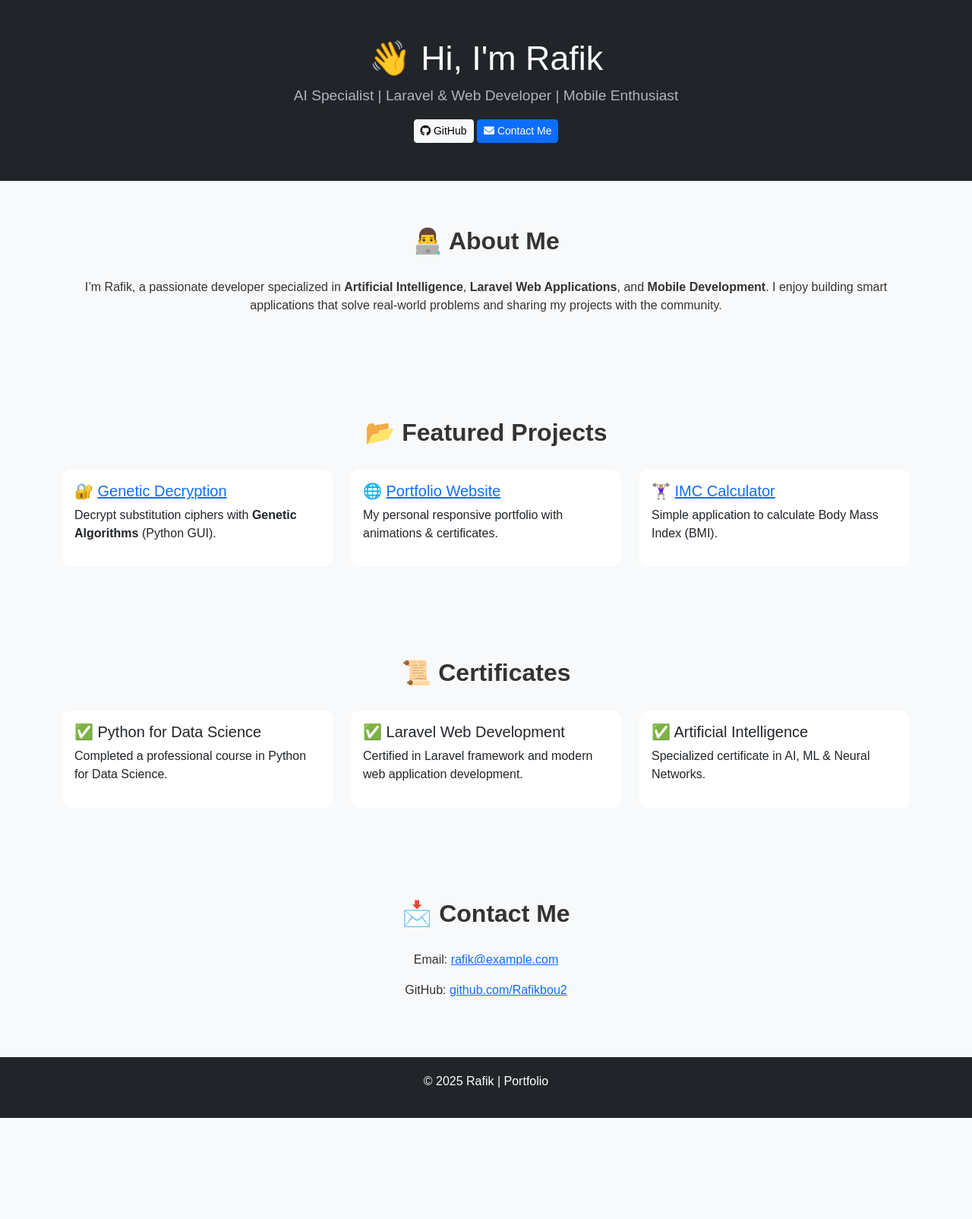
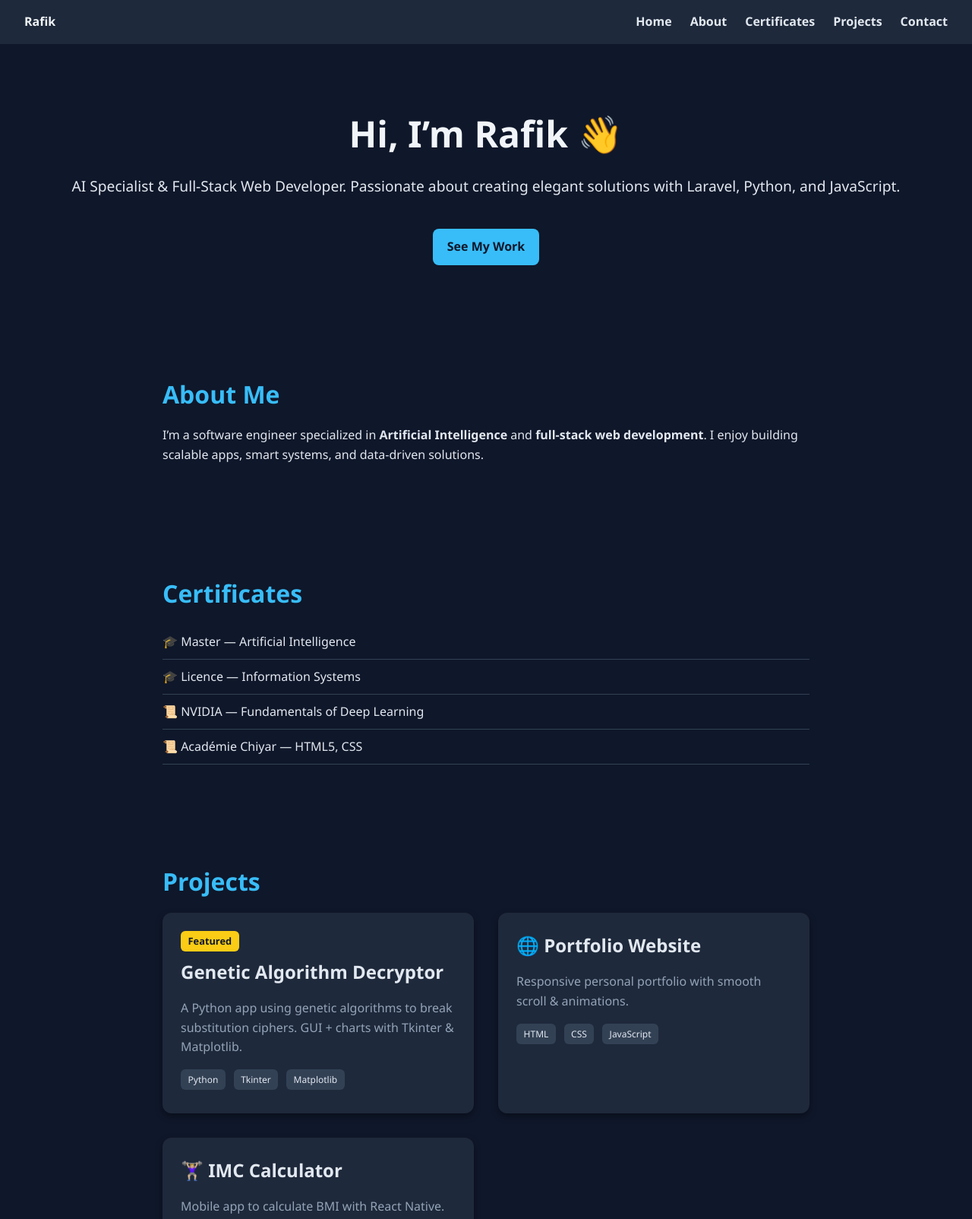
Before and after one commit to Rafikbou2/portfolio, a plain HTML site: page index.html in a window 1280 px wide. Shown: the top 1604 px of the page at 76% size. Before the commit the page ends 1471 px from the top, so only its background shows below. Drawn offline with nearby package versions, Linux system fonts and the light colour scheme.

Commit message:
Update index.html

```diff
--- a/index.html
+++ b/index.html
@@ -1,158 +1,291 @@
 <!DOCTYPE html>
-<html lang="en" dir="ltr">
+<html lang="en">
 <head>
-  <meta charset="UTF-8" />
-  <meta name="viewport" content="width=device-width, initial-scale=1.0"/>
+  <meta charset="UTF-8">
+  <meta name="viewport" content="width=device-width, initial-scale=1.0">
   <title>Rafik | Portfolio</title>
-  <meta name="description" content="Rafik — AI Specialist, Laravel & Web Developer. Portfolio, certificates, and projects showcasing AI, web, and mobile development skills."/>
-  <link rel="stylesheet" href="https://cdn.jsdelivr.net/npm/bootstrap@5.3.0/dist/css/bootstrap.min.css">
-  <link rel="stylesheet" href="https://cdnjs.cloudflare.com/ajax/libs/font-awesome/6.4.0/css/all.min.css">
   <style>
-    body {
-      font-family: 'Arial', sans-serif;
-      background: #f8f9fa;
-      color: #333;
+    /* ===== BASIC RESET ===== */
+    * {
       margin: 0;
       padding: 0;
+      box-sizing: border-box;
     }
-    header {
-      background: #212529;
-      color: white;
-      padding: 50px 0;
+
+    html { scroll-behavior: smooth; }
+
+    body {
+      font-family: "Segoe UI", Arial, sans-serif;
+      line-height: 1.6;
+      background: #0f172a;
+      color: #e2e8f0;
+    }
+
+    .container {
+      max-width: 900px;
+      margin: auto;
+      padding: 4rem 1.5rem;
+    }
+
+    h1, h2, h3, h4 {
+      font-weight: 700;
+      margin-bottom: 1rem;
+    }
+
+    h1 { font-size: 2.5rem; }
+    h2 { font-size: 2rem; color: #38bdf8; }
+    h3 { font-size: 1.5rem; }
+    h4 { font-size: 1.2rem; }
+
+    p { margin-bottom: 1rem; }
+    .muted { color: #94a3b8; }
+
+    a {
+      text-decoration: none;
+      color: #38bdf8;
+      transition: color 0.3s ease;
+    }
+    a:hover { color: #0ea5e9; }
+
+    /* ===== NAV ===== */
+    nav {
+      position: sticky;
+      top: 0;
+      background: #1e293b;
+      padding: 1rem 2rem;
+      display: flex;
+      justify-content: space-between;
+      align-items: center;
+      z-index: 100;
+    }
+    nav .logo { font-weight: 800; color: #f1f5f9; }
+    nav ul {
+      list-style: none;
+      display: flex;
+      gap: 1.5rem;
+    }
+    nav ul li a {
+      font-weight: 600;
+      color: #e2e8f0;
+    }
+
+    /* ===== BUTTONS ===== */
+    .btn {
+      display: inline-block;
+      padding: 0.7rem 1.2rem;
+      margin-top: 1rem;
+      background: #38bdf8;
+      color: #0f172a;
+      border-radius: 8px;
+      font-weight: bold;
+      transition: all 0.3s ease;
+    }
+    .btn:hover {
+      background: #0ea5e9;
+      transform: translateY(-2px);
+    }
+
+    /* ===== HERO ===== */
+    #hero {
+      text-align: center;
+      padding: 5rem 1rem;
+    }
+    #hero h1 {
+      font-size: 3rem;
+      color: #f1f5f9;
+    }
+    #hero p {
+      font-size: 1.2rem;
+      margin-bottom: 1.5rem;
+    }
+
+    /* ===== PROJECTS ===== */
+    .projects {
+      display: grid;
+      grid-template-columns: repeat(auto-fit, minmax(280px, 1fr));
+      gap: 2rem;
+    }
+    .project {
+      background: #1e293b;
+      padding: 1.5rem;
+      border-radius: 12px;
+      box-shadow: 0 4px 10px rgba(0,0,0,0.4);
+      transition: transform 0.3s ease, box-shadow 0.3s ease;
+    }
+    .project:hover {
+      transform: translateY(-6px);
+      box-shadow: 0 6px 16px rgba(0,0,0,0.6);
+    }
+    .badge {
+      display: inline-block;
+      padding: 0.2rem 0.6rem;
+      background: #facc15;
+      color: #0f172a;
+      font-size: 0.8rem;
+      border-radius: 6px;
+      margin-bottom: 0.5rem;
+      font-weight: bold;
+    }
+    .tagbar { margin-top: 0.7rem; }
+    .tag {
+      display: inline-block;
+      background: #334155;
+      color: #e2e8f0;
+      font-size: 0.75rem;
+      padding: 0.25rem 0.6rem;
+      border-radius: 6px;
+      margin-right: 0.4rem;
+      margin-bottom: 0.4rem;
+    }
+
+    /* ===== CERTIFICATES ===== */
+    .cert-list {
+      list-style: none;
+      margin-top: 1rem;
+    }
+    .cert-list li {
+      padding: 0.6rem 0;
+      border-bottom: 1px solid #334155;
+    }
+
+    /* ===== CONTACT ===== */
+    .socials {
+      list-style: none;
+      margin-top: 1rem;
       text-align: center;
     }
-    header h1 {
-      font-size: 2.8rem;
+    .socials li {
+      margin-bottom: 0.5rem;
     }
-    header p {
-      font-size: 1.2rem;
-      color: #adb5bd;
+    .socials a {
+      font-weight: bold;
+      color: #38bdf8;
     }
-    section {
-      padding: 60px 0;
+    .socials a:hover { color: #0ea5e9; }
+
+    /* ===== FOOTER ===== */
+    footer {
+      text-align: center;
+      padding: 2rem 1rem;
+      font-size: 0.9rem;
+      color: #94a3b8;
+      border-top: 1px solid #334155;
     }
-    .section-title {
-      font-size: 2rem;
-      font-weight: bold;
-      margin-bottom: 30px;
-      text-align: center;
+
+    /* ===== REVEAL ANIMATION ===== */
+    .reveal {
+      opacity: 0;
+      transform: translateY(40px);
+      transition: all 0.8s ease;
     }
-    .project-card, .certificate-card {
-      border: none;
-      border-radius: 12px;
-      transition: all 0.3s ease-in-out;
-    }
-    .project-card:hover, .certificate-card:hover {
-      transform: translateY(-5px);
-      box-shadow: 0 4px 20px rgba(0,0,0,0.1);
-    }
-    footer {
-      background: #212529;
-      color: white;
-      text-align: center;
-      padding: 20px 0;
+    .reveal.active {
+      opacity: 1;
+      transform: translateY(0px);
     }
   </style>
 </head>
 <body>
+  <!-- ===== NAV ===== -->
+  <nav>
+    <div class="logo">Rafik</div>
+    <ul>
+      <li><a href="#hero">Home</a></li>
+      <li><a href="#about">About</a></li>
+      <li><a href="#certs">Certificates</a></li>
+      <li><a href="#projects">Projects</a></li>
+      <li><a href="#contact">Contact</a></li>
+    </ul>
+  </nav>
 
-  <!-- ===== HEADER ===== -->
-  <header>
-    <h1>👋 Hi, I'm Rafik</h1>
-    <p>AI Specialist | Laravel & Web Developer | Mobile Enthusiast</p>
-    <div class="mt-3">
-      <a href="https://github.com/Rafikbou2" class="btn btn-light btn-sm" target="_blank">
-        <i class="fab fa-github"></i> GitHub
-      </a>
-      <a href="#contact" class="btn btn-primary btn-sm">
-        <i class="fas fa-envelope"></i> Contact Me
-      </a>
-    </div>
-  </header>
-
-  <!-- ===== ABOUT ME ===== -->
-  <section id="about">
-    <div class="container">
-      <h2 class="section-title">👨‍💻 About Me</h2>
-      <p class="text-center">
-        I’m Rafik, a passionate developer specialized in <b>Artificial Intelligence</b>,
-        <b>Laravel Web Applications</b>, and <b>Mobile Development</b>.
-        I enjoy building smart applications that solve real-world problems and sharing my projects with the community.
-      </p>
-    </div>
+  <!-- ===== HERO ===== -->
+  <section id="hero" class="reveal">
+    <h1>Hi, I’m Rafik 👋</h1>
+    <p>AI Specialist & Full-Stack Web Developer. Passionate about creating elegant solutions with Laravel, Python, and JavaScript.</p>
+    <a href="#projects" class="btn">See My Work</a>
   </section>
 
-  <!-- ===== FEATURED PROJECTS ===== -->
-  <section id="projects">
-    <div class="container">
-      <h2 class="section-title">📂 Featured Projects</h2>
-      <div class="row g-4">
-
-        <div class="col-md-4">
-          <div class="card project-card p-3">
-            <h5>🔐 <a href="https://github.com/Rafikbou2/genetic-decryption" target="_blank">Genetic Decryption</a></h5>
-            <p>Decrypt substitution ciphers with <b>Genetic Algorithms</b> (Python GUI).</p>
-          </div>
-        </div>
-
-        <div class="col-md-4">
-          <div class="card project-card p-3">
-            <h5>🌐 <a href="https://github.com/Rafikbou2/portfolio" target="_blank">Portfolio Website</a></h5>
-            <p>My personal responsive portfolio with animations & certificates.</p>
-          </div>
-        </div>
-
-        <div class="col-md-4">
-          <div class="card project-card p-3">
-            <h5>🏋🏼‍♀️ <a href="https://github.com/Rafikbou2/imc-calculator" target="_blank">IMC Calculator</a></h5>
-            <p>Simple application to calculate Body Mass Index (BMI).</p>
-          </div>
-        </div>
-
-      </div>
-    </div>
+  <!-- ===== ABOUT ===== -->
+  <section id="about" class="container reveal">
+    <h2>About Me</h2>
+    <p>I’m a software engineer specialized in <b>Artificial Intelligence</b> and <b>full-stack web development</b>. I enjoy building scalable apps, smart systems, and data-driven solutions.</p>
   </section>
 
   <!-- ===== CERTIFICATES ===== -->
-  <section id="certificates">
-    <div class="container">
-      <h2 class="section-title">📜 Certificates</h2>
-      <div class="row g-4">
-        <div class="col-md-4">
-          <div class="card certificate-card p-3">
-            <h5>✅ Python for Data Science</h5>
-            <p>Completed a professional course in Python for Data Science.</p>
-          </div>
+  <section id="certs" class="container reveal">
+    <h2>Certificates</h2>
+    <ul class="cert-list">
+      <li>🎓 Master — Artificial Intelligence</li>
+      <li>🎓 Licence — Information Systems</li>
+      <li>📜 NVIDIA — Fundamentals of Deep Learning</li>
+      <li>📜 Académie Chiyar — HTML5, CSS</li>
+    </ul>
+  </section>
+
+  <!-- ===== PROJECTS ===== -->
+  <section id="projects" class="container reveal">
+    <h2>Projects</h2>
+    <div class="projects">
+      <div class="project">
+        <span class="badge">Featured</span>
+        <h3>Genetic Algorithm Decryptor</h3>
+        <p class="muted">A Python app using genetic algorithms to break substitution ciphers. GUI + charts with Tkinter & Matplotlib.</p>
+        <div class="tagbar">
+          <span class="tag">Python</span>
+          <span class="tag">Tkinter</span>
+          <span class="tag">Matplotlib</span>
         </div>
-        <div class="col-md-4">
-          <div class="card certificate-card p-3">
-            <h5>✅ Laravel Web Development</h5>
-            <p>Certified in Laravel framework and modern web application development.</p>
-          </div>
+      </div>
+      <div class="project">
+        <h3>🌐 Portfolio Website</h3>
+        <p class="muted">Responsive personal portfolio with smooth scroll & animations.</p>
+        <div class="tagbar">
+          <span class="tag">HTML</span>
+          <span class="tag">CSS</span>
+          <span class="tag">JavaScript</span>
         </div>
-        <div class="col-md-4">
-          <div class="card certificate-card p-3">
-            <h5>✅ Artificial Intelligence</h5>
-            <p>Specialized certificate in AI, ML & Neural Networks.</p>
-          </div>
+      </div>
+      <div class="project">
+        <h3>🏋🏼‍♀️ IMC Calculator</h3>
+        <p class="muted">Mobile app to calculate BMI with React Native.</p>
+        <div class="tagbar">
+          <span class="tag">React Native</span>
+          <span class="tag">Expo</span>
         </div>
       </div>
     </div>
   </section>
 
   <!-- ===== CONTACT ===== -->
-  <section id="contact">
-    <div class="container text-center">
-      <h2 class="section-title">📩 Contact Me</h2>
-      <p>Email: <a href="mailto:rafik@example.com">rafik@example.com</a></p>
-      <p>GitHub: <a href="https://github.com/Rafikbou2" target="_blank">github.com/Rafikbou2</a></p>
-    </div>
+  <section id="contact" class="container reveal">
+    <h2>Contact</h2>
+    <p class="muted" style="text-align:center;">Feel free to reach out 👇</p>
+    <ul class="socials">
+      <li><a href="mailto:rafikbougaada@gmail.com">📧 Email</a></li>
+      <li><a href="https://www.linkedin.com/in/rafiq" target="_blank">💼 LinkedIn</a></li>
+      <li><a href="https://github.com/Rafikbou2" target="_blank">🐙 GitHub</a></li>
+    </ul>
   </section>
 
   <!-- ===== FOOTER ===== -->
   <footer>
-    <p>© 2025 Rafik | Portfolio</p>
+    © <span id="y"></span> Rafik — All rights reserved.
   </footer>
 
+  <!-- ===== SCRIPT ===== -->
+  <script>
+    // Update year
+    document.getElementById('y').textContent = new Date().getFullYear();
+
+    // Scroll reveal
+    const reveals = document.querySelectorAll(".reveal");
+    window.addEventListener("scroll", () => {
+      for (let el of reveals) {
+        const rect = el.getBoundingClientRect();
+        if (rect.top < window.innerHeight - 100) {
+          el.classList.add("active");
+        }
+      }
+    });
+  </script>
 </body>
 </html>
```
